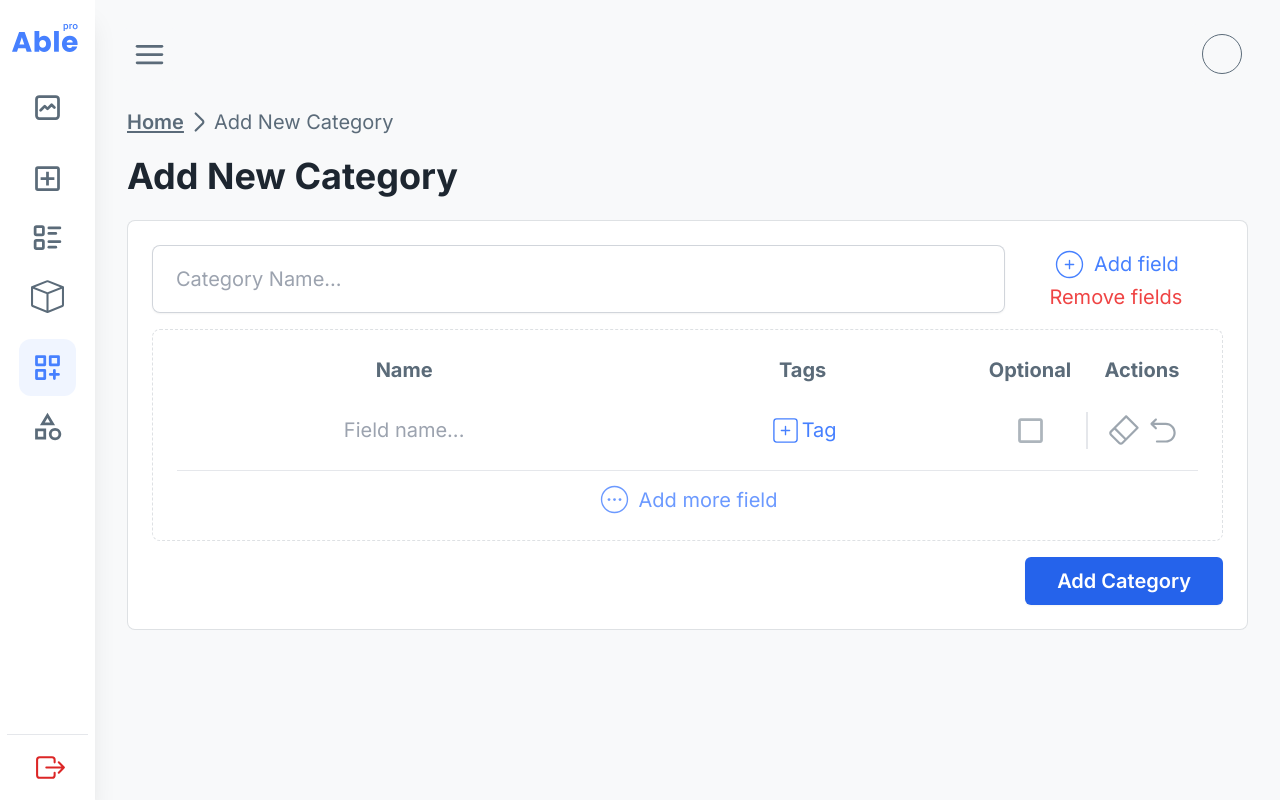
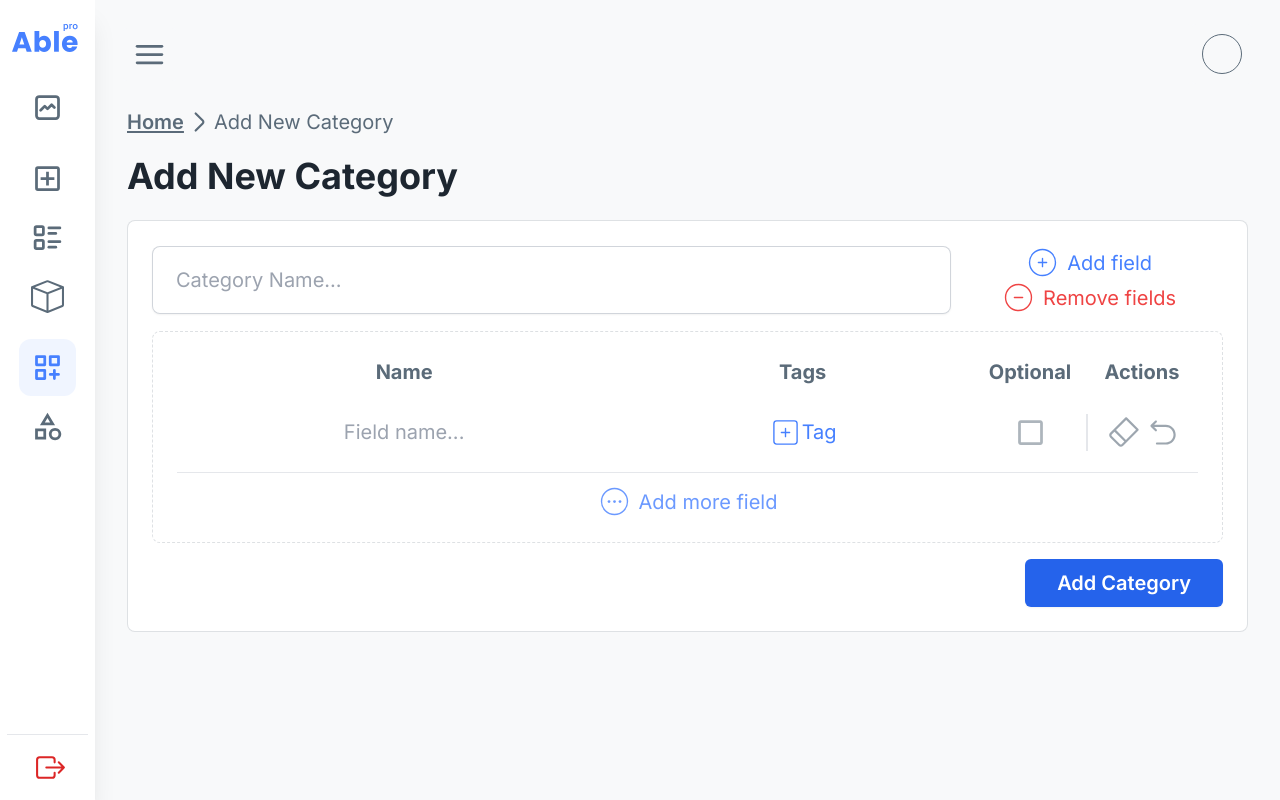
Before and after one commit to saeidsh777/Online-Shop--Group-Development-, a Next.js app: page /dashboard/add-new-category in a window 1280 px wide. Built offline with nearby package versions, Linux system fonts and the light colour scheme.

Commit message:
Added: icon to remove fields

```diff
--- a/components/Forms/AddNewCategory/AddNewCategoryForm.jsx
+++ b/components/Forms/AddNewCategory/AddNewCategoryForm.jsx
@@ -8,6 +8,7 @@ import useAddCategory from '@/hooks/useAddCategory';
 import { useReducer, useRef, useState } from 'react';
 import toast from 'react-hot-toast';
 import {
+    CiCircleMinus,
     CiCircleMore,
     CiCirclePlus,
     CiCircleRemove,
@@ -71,11 +72,12 @@ const AddNewCategoryForm = () => {
                     name="name"
                     ref={inputRef}
                 />
-                <div className="w-1/3 425:w-3/12 md:w-1/5">
+                <div className="w-[45%] 425:w-1/3 md:w-1/4">
                     <button className="flex items-center m-auto  justify-center gap-2 text-dashboard-sidebar-textActive border rounded-lg transition-all duration-300 border-transparent hover:border-dashboard-sidebar-textActive hover:py-2 hover:px-1 425:hover:py-2.5 sm:hover:py-3 lg:hover:py-3.5 sm:hover:px-2 md:hover:px-2.5 lg:hover:px-3">
                         <CiCirclePlus className="iconFontSize" /> Add field
                     </button>
                     <button className="flex items-center m-auto  justify-center gap-2 text-red-500 border rounded-lg transition-all duration-300 border-transparent hover:border-red-500 hover:py-2 hover:px-1 425:hover:py-2.5 sm:hover:py-3 lg:hover:py-3.5 sm:hover:px-2 md:hover:px-2.5 lg:hover:px-3">
+                        <CiCircleMinus className="iconFontSize" />
                         Remove fields
                     </button>
                 </div>
```
